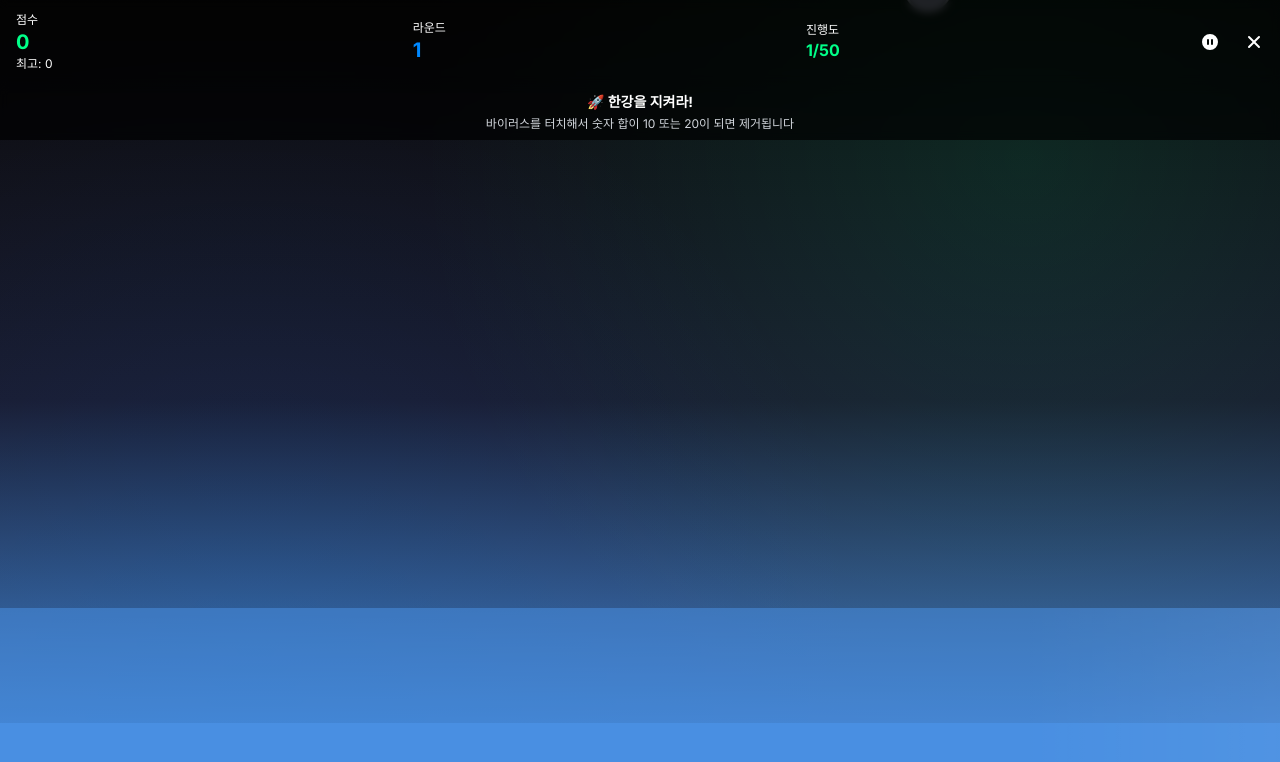
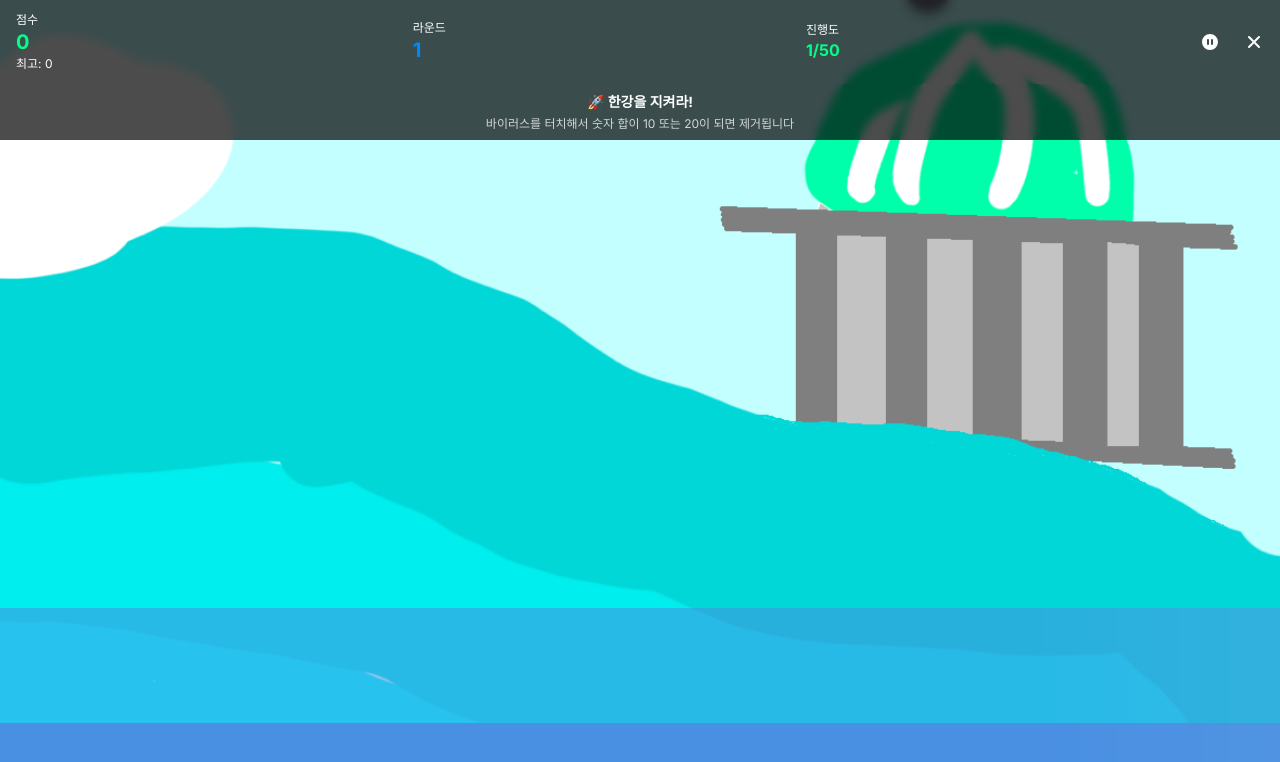
Before and after one commit to amourfou/HaanRiver, a Next.js app: page / in a window 1280 px wide. Both pictures are taken after a click on the button "게임 시작". Shown: the top 762 px of the page. Built offline with nearby package versions, Linux system fonts and the light colour scheme.

Commit message:
feat: 게임 배경을 background.PNG 이미지로 변경
- 게임 플레이 시 배경을 background.PNG로 설정
- 기존 그라데이션 배경 제거
- cover 모드로 전체 화면에 맞게 조정
- 중앙 정렬로 최적화된 배경 표시

```diff
--- a/src/components/GameBoard.tsx
+++ b/src/components/GameBoard.tsx
@@ -248,13 +248,12 @@ const GameBoard: React.FC<GameBoardProps> = ({
   return (
     <div
       ref={gameBoardRef}
-      className="relative w-full h-screen overflow-hidden bg-gradient-to-b from-space-dark to-han-river"
+      className="relative w-full h-screen overflow-hidden"
       style={{
-        backgroundImage: `
-          radial-gradient(circle at 20% 80%, rgba(0, 136, 255, 0.1) 0%, transparent 50%),
-          radial-gradient(circle at 80% 20%, rgba(0, 255, 136, 0.1) 0%, transparent 50%),
-          linear-gradient(180deg, #0a0a0a 0%, #1a1a2e 50%, #4a90e2 100%)
-        `
+        backgroundImage: 'url(/images/background.PNG)',
+        backgroundSize: 'cover',
+        backgroundPosition: 'center',
+        backgroundRepeat: 'no-repeat'
       }}
     >
 
--- a/src/types/game.ts
+++ b/src/types/game.ts
@@ -57,4 +57,5 @@ export type GameAction =
   | { type: 'GAME_OVER' }
   | { type: 'PAUSE_GAME' }
   | { type: 'RESUME_GAME' }
+  | { type: 'RESET_COMBO' }
   | { type: 'RESET_GAME' };
```
Also changed, not shown: public/images/background.PNG.
